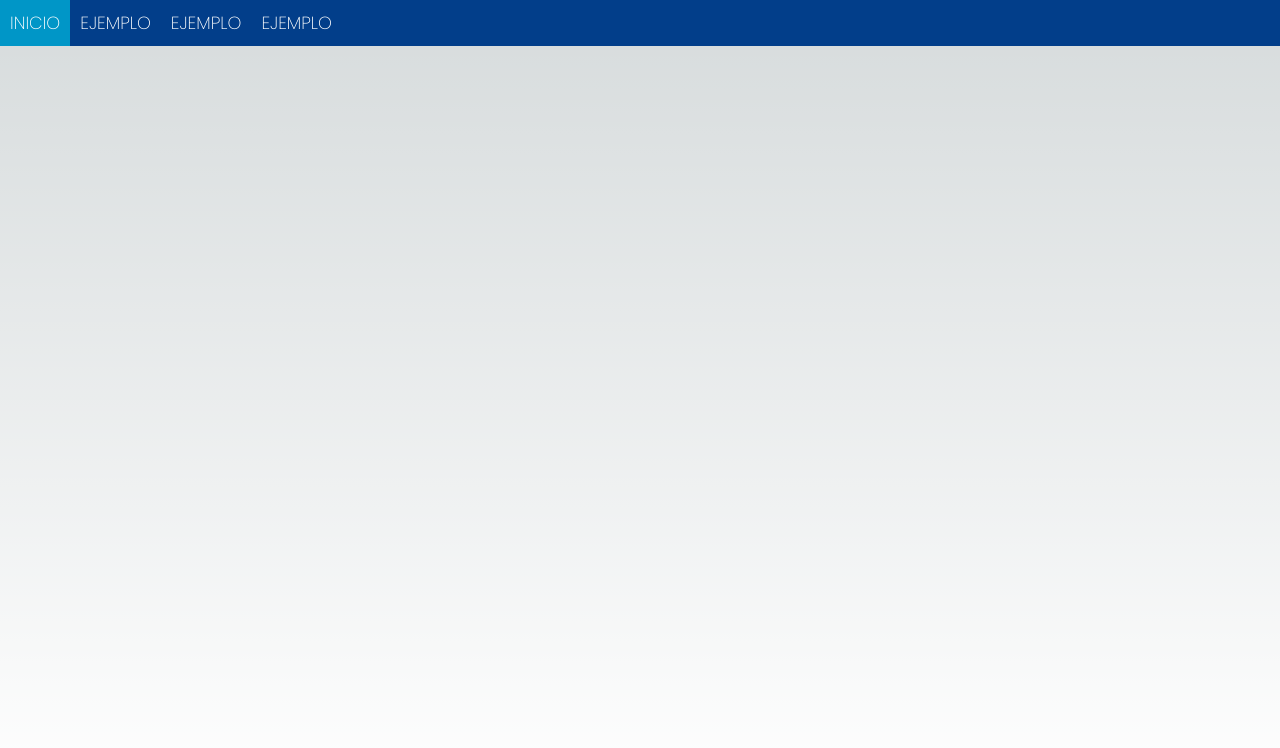
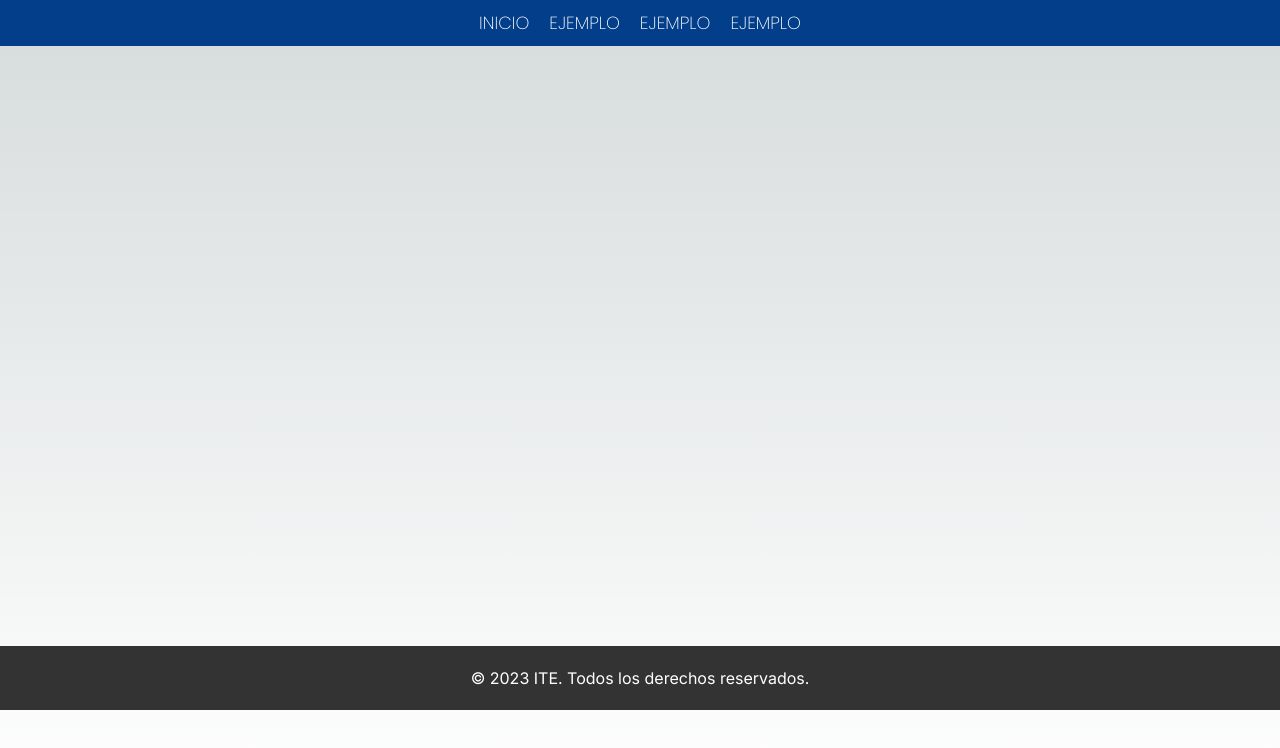
Before and after one commit to BryanValenzuela7/ProyectoXenia, a Next.js app: page / in a window 1280 px wide. Shown: the top 748 px of the page. Built offline with nearby package versions, Linux system fonts and the light colour scheme.

Commit message:
Se creo un footer y centrado del navbar

```diff
--- a/src/app/layout.js
+++ b/src/app/layout.js
@@ -1,6 +1,7 @@
 import { Inter } from 'next/font/google'
 import './globals.css'
 import Navbar from '@/components/navbar'
+import Footer from '@/components/footer'
 
 const inter = Inter({ subsets: ['latin'] })
 
@@ -14,6 +15,9 @@ export default function RootLayout({ children }) {
     <html lang="en">
       <body className={inter.className}>
       <Navbar/>
+
+
+      <Footer/>
         {children}</body>
     </html>
   )
--- a/src/app/page.js
+++ b/src/app/page.js
@@ -1,3 +1,4 @@
+import Footer from '@/components/footer'
 import Navbar from '@/components/navbar'
 
 export default function Home() {
--- /dev/null
+++ b/src/components/footer.css
@@ -0,0 +1,12 @@
+.footer {
+    background-color: #333;
+    color: #fff;
+    padding: 20px 0;
+    margin-top: 600px;
+    text-align: center;
+}
+
+.container {
+    max-width: 1200px;
+    margin: 0 auto;
+}
--- /dev/null
+++ b/src/components/footer.jsx
@@ -0,0 +1,15 @@
+'use client'
+import React from "react";
+import './footer.css'; // Asegúrate de tener un archivo CSS para los estilos del footer
+
+const footer = () => {
+    return (
+        <footer className="footer">
+            <div className="container">
+                <p>&copy; 2023 ITE. Todos los derechos reservados.</p>
+            </div>
+        </footer>
+    );
+}
+
+export default footer;
--- a/src/components/navbar.css
+++ b/src/components/navbar.css
@@ -5,6 +5,14 @@ body{
     background-position:center;
     background-size: cover;
     height: 100vh;
+}
+
+.desplegable {
+    display: flex;
+    flex-direction: column;
+    align-items: center;
+    justify-content: center;
+    height: 100%; /* Para ocupar toda la altura del contenedor */
 }
 .desplegable{
     background: #023E8A
@@ -104,20 +112,8 @@ ul li a:hover{
         color: #ffffff; /* Color por defecto del icono */
     }
 
-    /* Estilo para la X */
     .icono.colocar_x {
         color: #ff0000; /* Cambia a rojo cuando el menú está abierto */
     }
 
 }
-
-@media (max-width: 500px){
-    .desplegable{
-        width: 100%;
-        height: 100vh;
-        font-size: 1.6rem;
-    }
-    button{
-        margin: 10px 10px 10px 15px;
-    }
-}
--- a/src/components/navbar.jsx
+++ b/src/components/navbar.jsx
@@ -23,7 +23,7 @@ const Navbar = () => {
                 </div>
                 <nav id='menu' className={`desplegable ${menuAbierto ? 'abrir_menu' : ''}`}>
                     <ul>
-                        <li><a href="#">INICIO</a></li>
+                        <li><a href="">INICIO</a></li>
                         <li><a href="#">EJEMPLO</a></li>
                         <li><a href="#">EJEMPLO</a></li>
                         <li><a href="#">EJEMPLO</a></li>
```
